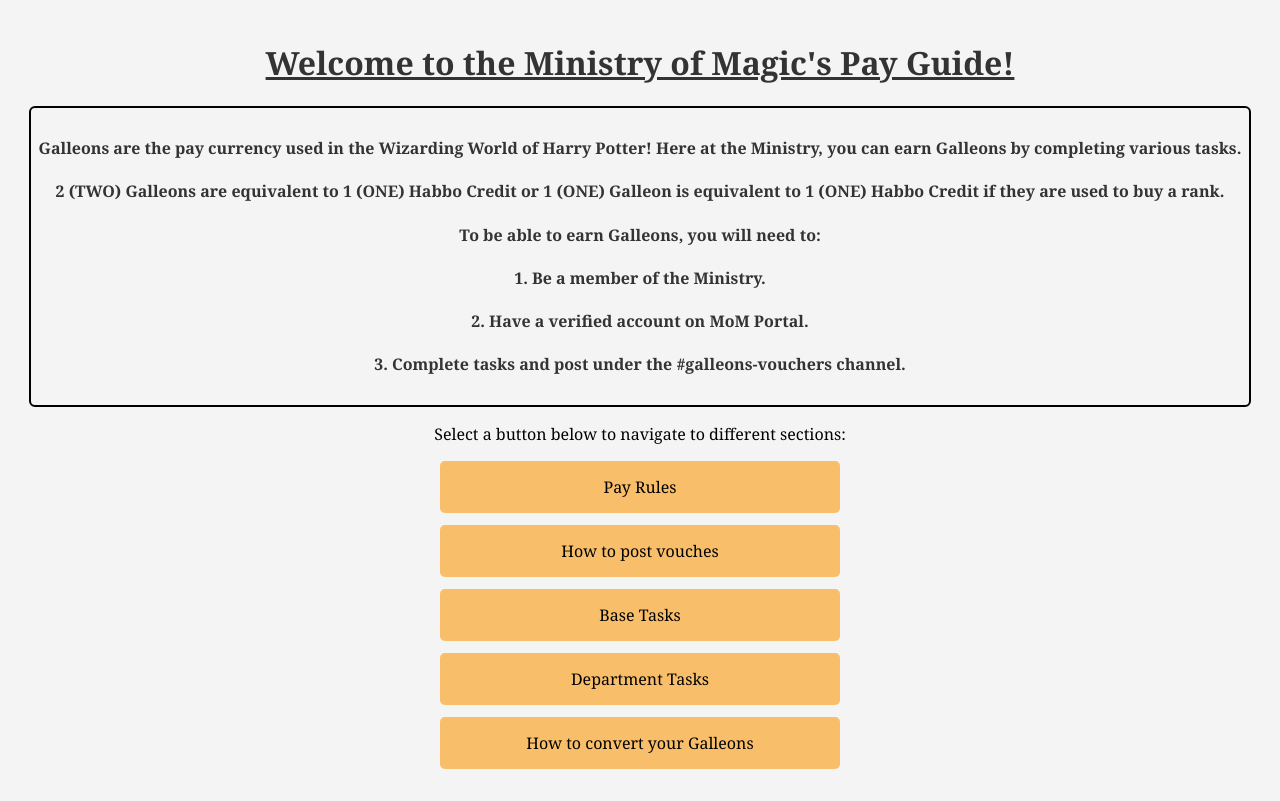
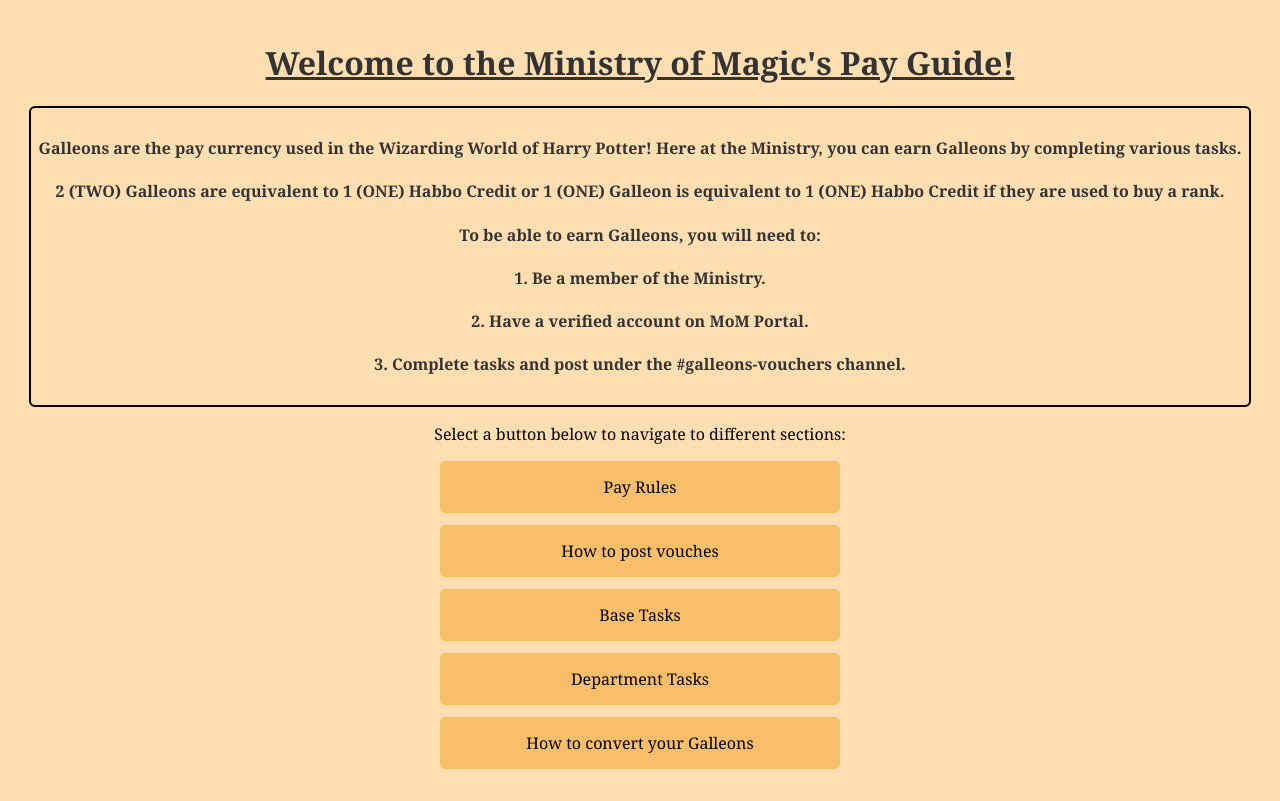
Before and after one commit to reinamayu/mompayguide, a website: page index.html in a window 1280 px wide. Drawn offline with Linux system fonts and the light colour scheme.

Commit message:
Update main.css

```diff
--- a/styles/main.css
+++ b/styles/main.css
@@ -1,6 +1,6 @@
 body {
   font-family: Cambria, Cochin, Georgia, Times, 'Times New Roman', serif, serif;
-  background-color: #f4f4f4;
+  background-color: #ffdfb1;
   margin: 0;
   padding: 20px;
   text-align: center;
```
